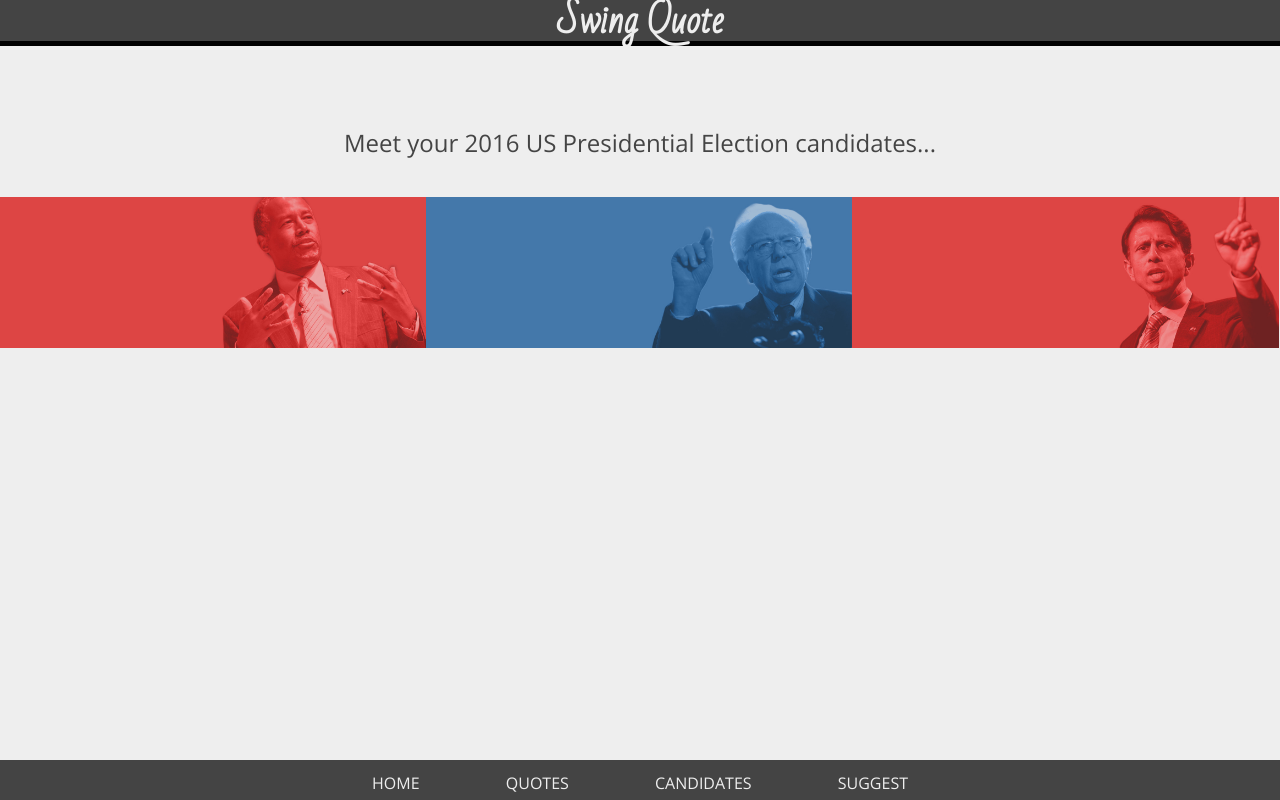
After one commit to ljasko/ljasko.github.io, a PHP site: page /candidates.html in a window 1280 px wide. The commit adds this page. Run offline with PHP 8.4, Linux system fonts and the light colour scheme; some libraries are stand-ins or nearby versions.

Commit message:
Set up core structure & style of Candidates page

```diff
--- /dev/null
+++ b/candidates.html
@@ -0,0 +1,78 @@
+<!DOCTYPE html>
+<html lang="en">
+<head>
+	<meta charset="UTF-8">
+	<meta name="keywords" content="2016 election, Swing Quote, presidential candidates, political quiz">
+	<meta name="viewport" content="width=device-width">
+	<title>Swing Quote - Meet the Candidates</title>
+	<link rel="stylesheet" href="https://cdnjs.cloudflare.com/ajax/libs/normalize/3.0.3/normalize.min.css">
+	<link href='https://fonts.googleapis.com/css?family=Open+Sans:400,700,400italic|Raleway|Bad+Script' rel='stylesheet' type='text/css'>
+	<link rel="stylesheet" href="css/style.css">
+</head>
+<body>
+
+<!-- ******************************************
+* HEADER
+******************************************* -->
+
+	<header>
+		<h1 class="inner">Swing Quote</h1>
+	</header>
+
+<!-- ******************************************
+* FORM
+******************************************* -->
+
+	<main>
+		<p class="suggest">Meet your 2016 US Presidential Election candidates...</p>
+		<ul>
+			<li data-cand="Ben Carson">
+				<a href="https://www.bencarson.com/" target="_blank">
+					<img src="images/bios/bio-ben-carson.jpg" alt="Ben Carson">
+				</a>
+			</li>
+			<li data-cand="Bernie Sanders">
+				<a href="https://berniesanders.com/" target="_blank">
+					<img src="images/bios/bio-bernie-sanders.jpg" alt="Bernie Sanders">
+				</a>
+			</li>
+			<li data-cand="Bobby Jindal">
+				<a href="https://www.bobbyjindal.com/" target="_blank">
+					<img src="images/bios/bio-bobby-jindal.jpg" alt="Bobby Jindal">
+				</a>
+			</li>
+			<li></li>
+			<li></li>
+			<li></li>
+			<li></li>
+			<li></li>
+			<li></li>
+			<li></li>
+			<li></li>
+			<li></li>
+			<li></li>
+			<li></li>
+			<li></li>
+			<li></li>
+			<li></li>
+			<li></li>
+		</ul>
+	</main>
+
+<!-- ******************************************
+* FOOTER
+******************************************* -->
+
+	<footer>
+		<nav>
+			<a href="index.html">Home</a>
+			<a href="quotes.html">Quotes</a>
+			<a href="candidates.html">Candidates</a>
+			<a href="submit.html">Suggest</a>
+		</nav>
+	</footer>
+
+	<script src="https://ajax.googleapis.com/ajax/libs/jquery/2.1.3/jquery.min.js"></script>
+	<script src="js/scripts.js"></script>
+</body>
+</html>
--- a/css/style.css
+++ b/css/style.css
@@ -271,6 +271,42 @@ section.inner {
 }
 
 /******************************************
+/* MEET THE CANDIDATES
+/*******************************************/
+
+ul {
+  cursor: pointer;
+  display: flex;
+  flex-wrap: wrap;
+  list-style: none;
+  margin: 0;
+  padding: 0;
+}
+
+ul li {
+  color: white;
+  overflow: hidden;
+  position: relative;
+  width: 33.3%;
+}
+
+ul img {
+  display: block;
+  height: auto;
+  width: 100%;
+}
+
+.popup {
+  background-color: rgba(68,68,68,0.75);
+  bottom: -20px;
+  height: 90px;
+  padding: 12px;
+  position: absolute;
+  width: 100%;
+  z-index: 9999;
+}
+
+/******************************************
 /* MEDIA QUERIES
 /*******************************************/
 
--- a/js/scripts.js
+++ b/js/scripts.js
@@ -123,6 +123,18 @@ function prevButton() {
   updatePage();
 }
 
+// MEET THE CANDIDATES
+$('li').hover(function() {
+  var textTitle = $(this).data('cand');
+  var textHref = $(this).data('href');
+
+  var html = '<div class="popup">';
+    html += '<h3>' + textTitle + '</h3>';
+
+  $('.popup').remove();
+  $(this).append(html);
+});
+
 // FORM
 $('form').validate();
 
```
